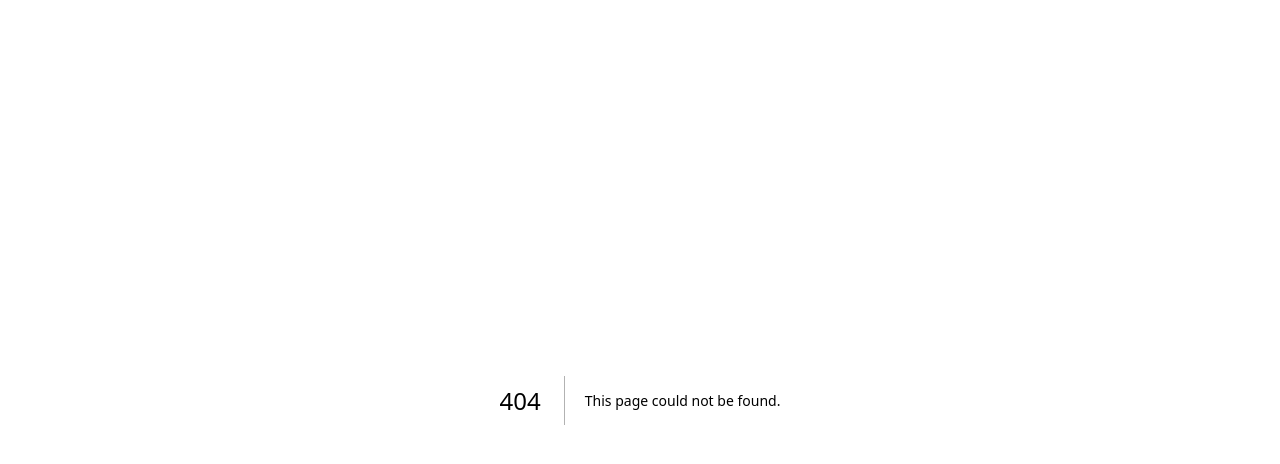
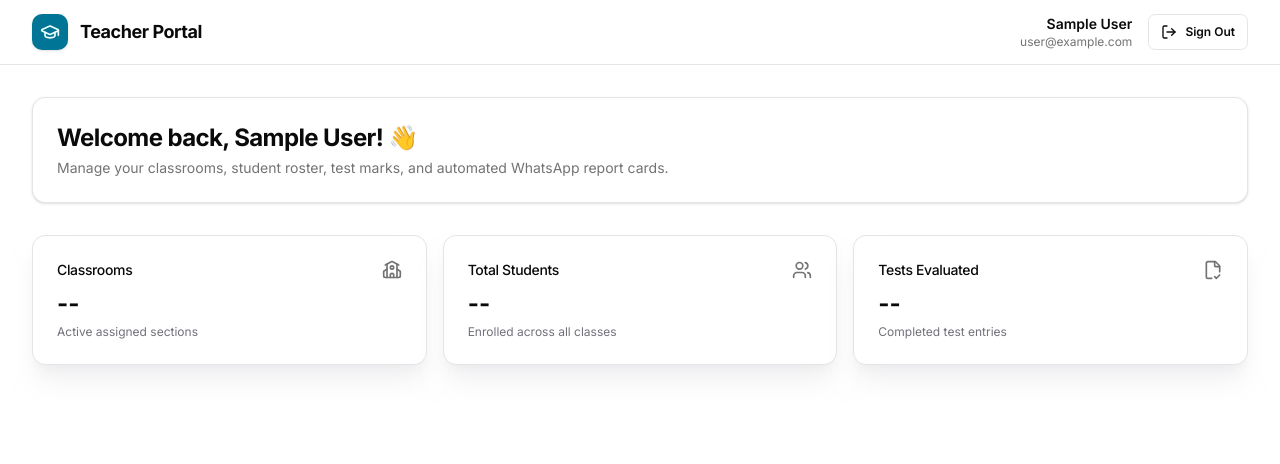
Before and after one commit to abdbutt/teacher-portal, a Next.js app: page /dashboard in a window 1280 px wide. Before the commit this address had no page. Shown: the top 464 px of the page. Built offline with nearby package versions, Linux system fonts and the light colour scheme; no server answers; sample sign-in values are in the browser's storage.

Commit message:
feat(auth): complete auth flow with middleware route protection and dashboard feature

```diff
--- /dev/null
+++ b/app/dashboard/page.tsx
@@ -0,0 +1,14 @@
+import { getServerSession } from "next-auth";
+import { redirect } from "next/navigation";
+import { authOptions } from "@/lib/auth";
+import { DashboardOverview } from "@/features/dashboard/components/dashboard-overview";
+
+export default async function DashboardPage() {
+  const session = await getServerSession(authOptions);
+
+  if (!session?.user) {
+    redirect("/login");
+  }
+
+  return <DashboardOverview user={session.user} />;
+}
--- /dev/null
+++ b/features/dashboard/components/dashboard-overview.tsx
@@ -0,0 +1,106 @@
+"use client";
+
+import { signOut } from "next-auth/react";
+import { User } from "next-auth";
+import { GraduationCap, LogOut, Users, BookOpen, FileCheck2, School } from "lucide-react";
+import { Card, CardHeader, CardTitle, CardDescription, CardContent } from "@/components/ui/card";
+import { Button } from "@/components/ui/button";
+
+interface DashboardOverviewProps {
+  user: User;
+}
+
+export function DashboardOverview({ user }: DashboardOverviewProps) {
+  const handleSignOut = () => {
+    signOut({ callbackUrl: "/login" });
+  };
+
+  return (
+    <div className="min-h-screen bg-background text-foreground">
+      {/* Header Navigation */}
+      <header className="sticky top-0 z-30 border-b border-border bg-card/80 backdrop-blur-md">
+        <div className="mx-auto flex h-16 max-w-7xl items-center justify-between px-4 sm:px-6 lg:px-8">
+          <div className="flex items-center gap-3">
+            <div className="flex size-9 items-center justify-center rounded-xl bg-primary text-primary-foreground shadow-sm">
+              <GraduationCap className="size-5" />
+            </div>
+            <span className="text-lg font-bold tracking-tight">Teacher Portal</span>
+          </div>
+
+          <div className="flex items-center gap-4">
+            <div className="hidden sm:flex flex-col text-right">
+              <span className="text-sm font-semibold">{user.name || "Teacher"}</span>
+              <span className="text-xs text-muted-foreground">{user.email}</span>
+            </div>
+            <Button
+              variant="outline"
+              size="sm"
+              onClick={handleSignOut}
+              className="gap-2"
+            >
+              <LogOut className="size-4" />
+              <span>Sign Out</span>
+            </Button>
+          </div>
+        </div>
+      </header>
+
+      {/* Main Content Body */}
+      <main className="mx-auto max-w-7xl px-4 py-8 sm:px-6 lg:px-8 space-y-8">
+        {/* Welcome Banner */}
+        <div className="rounded-2xl border border-border bg-card p-6 shadow-sm flex flex-col md:flex-row md:items-center justify-between gap-4">
+          <div>
+            <h1 className="text-2xl font-bold tracking-tight">
+              Welcome back, {user.name || "Teacher"}! 👋
+            </h1>
+            <p className="mt-1 text-sm text-muted-foreground">
+              Manage your classrooms, student roster, test marks, and automated WhatsApp report cards.
+            </p>
+          </div>
+        </div>
+
+        {/* Quick Overview Metric Cards */}
+        <div className="grid gap-4 sm:grid-cols-2 lg:grid-cols-3">
+          <Card>
+            <CardHeader className="flex flex-row items-center justify-between space-y-0 pb-2">
+              <CardTitle className="text-sm font-medium">Classrooms</CardTitle>
+              <School className="size-5 text-muted-foreground" />
+            </CardHeader>
+            <CardContent>
+              <div className="text-2xl font-bold">--</div>
+              <CardDescription className="mt-1 text-xs">
+                Active assigned sections
+              </CardDescription>
+            </CardContent>
+          </Card>
+
+          <Card>
+            <CardHeader className="flex flex-row items-center justify-between space-y-0 pb-2">
+              <CardTitle className="text-sm font-medium">Total Students</CardTitle>
+              <Users className="size-5 text-muted-foreground" />
+            </CardHeader>
+            <CardContent>
+              <div className="text-2xl font-bold">--</div>
+              <CardDescription className="mt-1 text-xs">
+                Enrolled across all classes
+              </CardDescription>
+            </CardContent>
+          </Card>
+
+          <Card>
+            <CardHeader className="flex flex-row items-center justify-between space-y-0 pb-2">
+              <CardTitle className="text-sm font-medium">Tests Evaluated</CardTitle>
+              <FileCheck2 className="size-5 text-muted-foreground" />
+            </CardHeader>
+            <CardContent>
+              <div className="text-2xl font-bold">--</div>
+              <CardDescription className="mt-1 text-xs">
+                Completed test entries
+              </CardDescription>
+            </CardContent>
+          </Card>
+        </div>
+      </main>
+    </div>
+  );
+}
--- /dev/null
+++ b/middleware.ts
@@ -0,0 +1,33 @@
+import { NextResponse } from "next/server";
+import { getToken } from "next-auth/jwt";
+import type { NextRequest } from "next/server";
+
+export async function middleware(req: NextRequest) {
+  const token = await getToken({ req, secret: process.env.NEXTAUTH_SECRET });
+  const { pathname } = req.nextUrl;
+
+  const isAuthPage = pathname.startsWith("/login");
+  const isProtectedPage = pathname.startsWith("/dashboard");
+
+  if (isAuthPage) {
+    if (token) {
+      return NextResponse.redirect(new URL("/dashboard", req.url));
+    }
+    return NextResponse.next();
+  }
+
+  if (isProtectedPage) {
+    if (!token) {
+      const loginUrl = new URL("/login", req.url);
+      loginUrl.searchParams.set("callbackUrl", pathname);
+      return NextResponse.redirect(loginUrl);
+    }
+    return NextResponse.next();
+  }
+
+  return NextResponse.next();
+}
+
+export const config = {
+  matcher: ["/dashboard/:path*", "/login"],
+};
```
